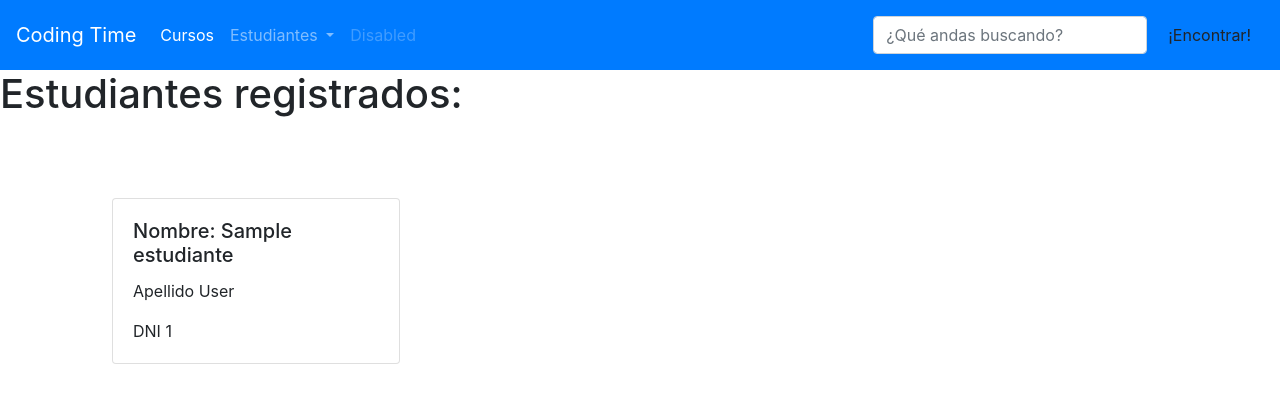
After one commit to patrickpopovich/coding_time, a Django app: page /estudiantes/ in a window 1280 px wide. The commit adds this page. Shown: the top 403 px of the page. Run offline with Django 4.2, Linux system fonts and the light colour scheme; tables that the repository leaves empty hold one stand-in row (values such as "Sample post").

Commit message:
Âsumar modelos y views nuevos

```diff
--- a/coding_time/urls.py
+++ b/coding_time/urls.py
@@ -26,5 +26,7 @@ urlpatterns = [
     path('', index, name = 'index'),
     path('fecha_de_hoy', fecha_actual, name = 'fecha actual'),
     path('probando_template/', probando_template, name = 'probando_template'),
-    path('courses/', include('courses.urls'))
+    path('courses/', include('courses.urls')),
+    path('estudiantes/', show_students, name = 'estudiantes'),
+    path('trabajos/', trabajos, name = 'trabajos')
 ]
--- a/courses/urls.py
+++ b/courses/urls.py
@@ -6,4 +6,7 @@ from courses.views import *
 
 urlpatterns = [
 
-    path('', courses, name = 'courses') ]
+    path('', courses, name = 'courses'),
+
+
+]
--- a/courses/views.py
+++ b/courses/views.py
@@ -7,3 +7,13 @@ def courses(request):
     cursos = Courses.objects.all()
     context = {'cursos': cursos}
     return render(request, 'courses.html', context = context)
+
+def show_students(request):
+    students = Estudiante.objects.all()
+    context = {'students': students}
+    return render(request, 'estudiantes.html', context = context)
+
+def trabajos(request):
+    entregas = Trabajo.objects.all()
+    context = {'entregas' : entregas}
+    return render(request,'trabajos.html', context=context)
--- a/templates/base.html
+++ b/templates/base.html
@@ -36,9 +36,9 @@
                     </a>
                     <div class="dropdown-menu" aria-labelledby="navbarDropdown">
                         <a class="dropdown-item" href="#">Inscripción</a>
-                        <a class="dropdown-item" href="#">Buscar estudiante</a>
+                        <a class="dropdown-item" href="/estudiantes/">Buscar estudiante</a>
                         <div class="dropdown-divider"></div>
-                        <a class="dropdown-item" href="#">Botón que no hace nada</a>
+                        <a class="dropdown-item" href="/trabajos/">Entregas</a>
                     </div>
                 </li>
                 <li class="nav-item">
--- a/templates/courses.html
+++ b/templates/courses.html
@@ -9,7 +9,7 @@ Encuentra los mejores cursos
 
 {% block titulo %}
 
-<h1>    Estos son los cursos actualmente disponibles </h1>
+<h1>    Estos son los cursos actualmente disponibles: </h1>
 
 {% for curso in cursos%}
 
--- /dev/null
+++ b/templates/estudiantes.html
@@ -0,0 +1,33 @@
+{% extends 'base.html' %}
+
+{% block nombre_pagina %}
+Estudiantes Registrados
+{% endblock %}
+
+
+
+
+{% block titulo %}
+
+<h1>   Estudiantes registrados: </h1>
+
+{% for student in students %}
+
+
+
+    <div class="d-flex" style="margin-top:5rem; margin-left:7rem">
+            <div class="card" style="width: 18rem;">
+
+                <div class="card-body">
+                <h5 class="card-title">Nombre: {{student.name}}</h5>
+                <p class="card-text"> Apellido {{student.last_name}}</p>
+                <p class="card-text"> DNI {{student.identification}}</p>
+
+            </div>
+        </div>
+    </div>
+
+
+{% endfor %}
+
+{% endblock %}
```
Also changed, not shown: templates/trabajos.html (added, +33 -0 lines), courses/migrations/0005_alter_courses_options.py (added).
